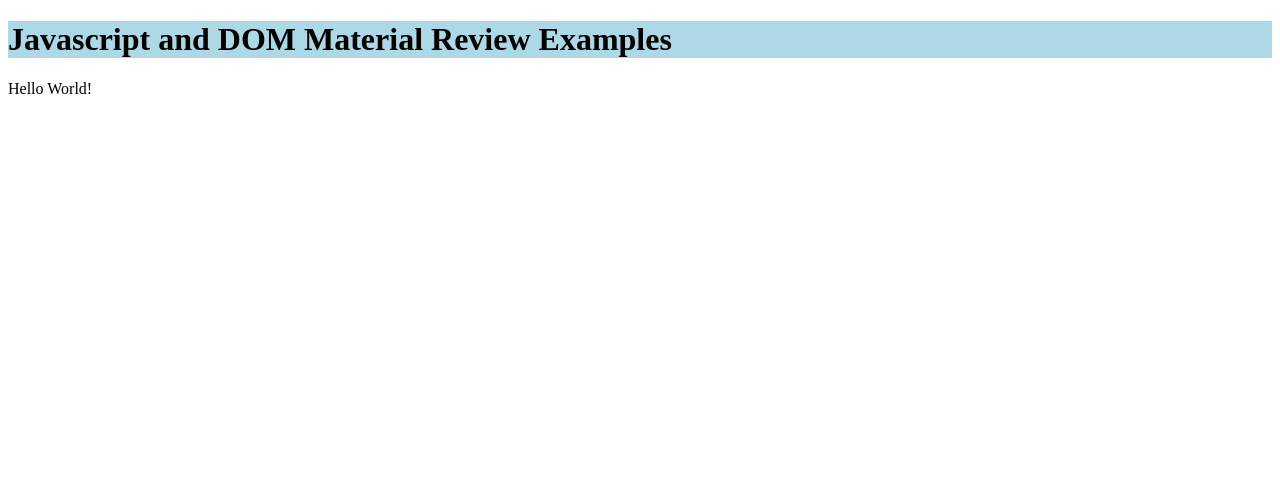
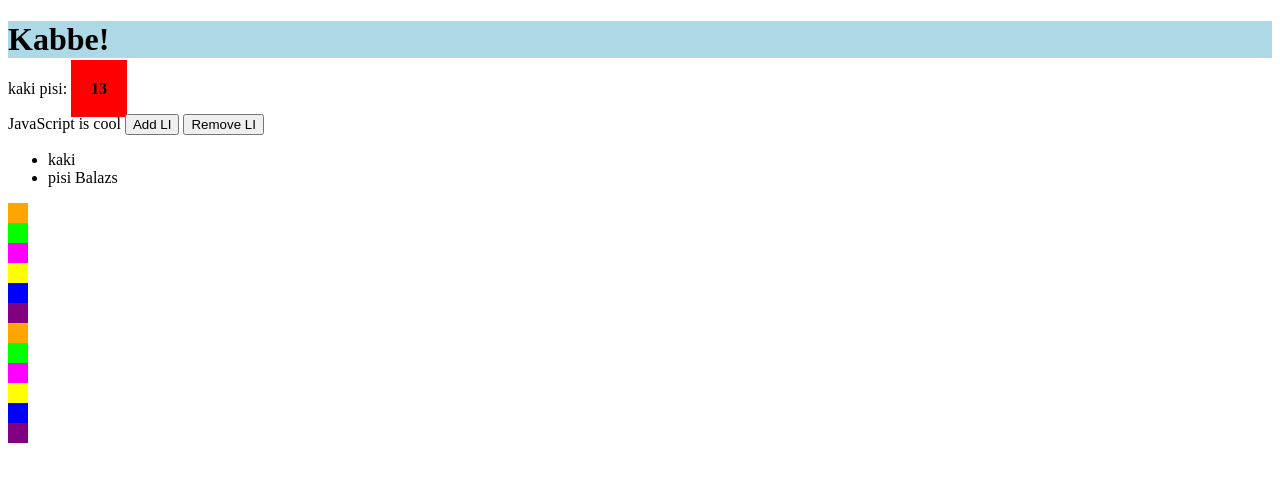
Before and after one commit to balushka/sah-js-examples-april-13, a plain HTML site: page index.html in a window 1280 px wide. Drawn offline with nearby package versions, Linux system fonts and the light colour scheme.

Commit message:
most of the stuff added

```diff
--- a/index.html
+++ b/index.html
@@ -8,10 +8,27 @@
 </head>
 <body>
     <h1>Javascript and DOM Material Review Examples</h1>
-    <p>Hello World!</p>
+    <p>Hello World! <span>Likes: 13</span></p>
+    <h2">JavaScript is cool</h2>
 
-    <script src="scripts.js">
+    <button id="add-button">Add LI</button>
+    <button id="remove-button">Remove LI</button>
 
-    </script>
+    <ul>
+        <li>kaki</li>
+    </ul>
+
+    <div id="box-container"></div>
+
+
+
+
+
+
+
+
+
+    <script src="https://code.jquery.com/jquery-3.5.0.min.js"></script>
+    <script src="scripts.js"></script>
 </body>
 </html>
--- a/scripts.js
+++ b/scripts.js
@@ -1,4 +1,77 @@
 let name = "Balazs";
 
+console.log("Name is " + name);
 
-console.log("name is " + name);
+//$('selector').action();
+
+$('h1').text('Kabbe!');
+$('p').html('kaki pisi: <strong>13</strong>');
+
+$('strong').css('background', 'red');
+$('strong').css('padding', '20px');
+
+let color='blue';
+
+$('h2').toggleClass('color');
+$('h2').toggleClass('color');
+
+$('ul').append('<li>pisi ' + name + '</li>');
+$('#special-list-item').remove();
+
+// let addButtonHandler = () => {
+//     if ($('li').length < 5) {
+//         $('ul').append('<li>pisi ' + name + '</li>');
+//     }
+
+// };
+
+//@Simon Balázs the arrow syntax is the modern version
+//+ it solves problems related to js scopes - but that's a little more advanced topic
+
+function addButtonHandler() {
+    if ($('li').length < 5) {
+        $('ul').append('<li>pisi ' + name + '</li>');
+    }
+};
+
+$('#add-button').click(addButtonHandler);
+
+// this is euivalent:
+// $('#add-button').click(() => {
+//     $('ul').append('<li>pisi ' + name + '</li>');
+// });
+
+$('#remove-button').click(() => {
+    $('li:last-child').remove();
+
+});
+
+
+let age = 13;
+
+console.log('before if');
+
+if (age < 18) {
+    console.log("Not old enough to drive".toLowerCase());
+} else {
+    console.log("Old enough to drink");
+};
+
+console.log('after if');
+
+let colors = ['orange', 'lime', 'magenta', 'yellow', 'blue'];
+
+// $('#box-container').append('<div class="box"></div>');
+// $('.box:last-child').css('background', colors[0]);
+
+colors.push('purple');
+colors.forEach((color) => {
+    $('#box-container').append('<div class="box"></div>');
+    $('.box:last-child').css('background', color);
+});
+
+for (let i = 0; i < colors.length; i++) {
+    $('#box-container').append('<div class="box"></div>');
+    $('.box:last-child').css('background', colors[i]);
+
+}
--- a/style.css
+++ b/style.css
@@ -1,3 +1,12 @@
 h1 {
     background-color: lightblue;
 }
+
+.blue {
+    background: blue;
+}
+
+.box{
+    width: 20px;
+    height: 20px;
+}
```
